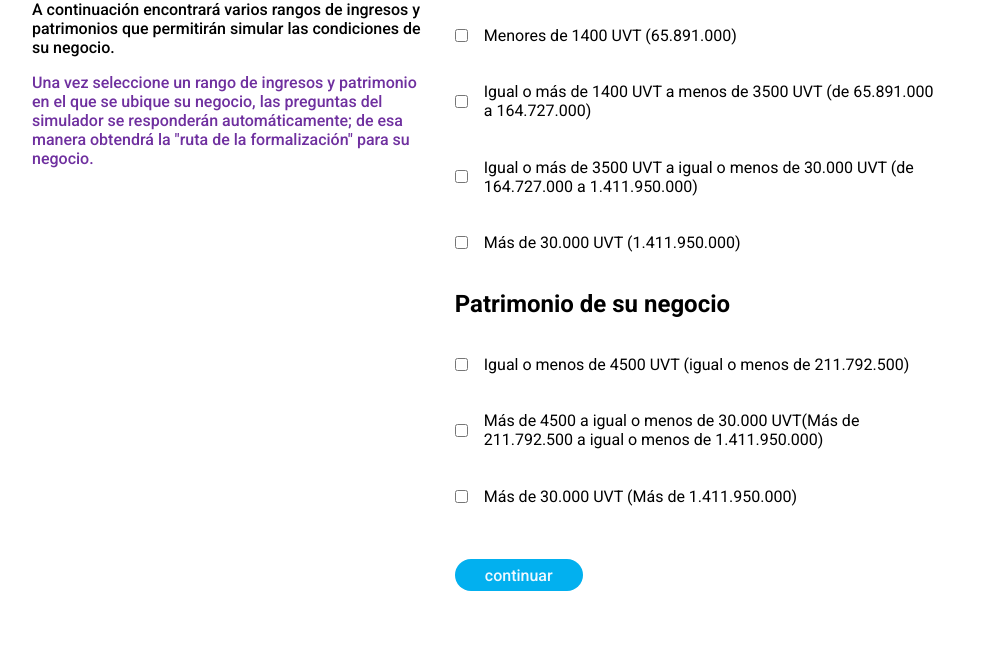
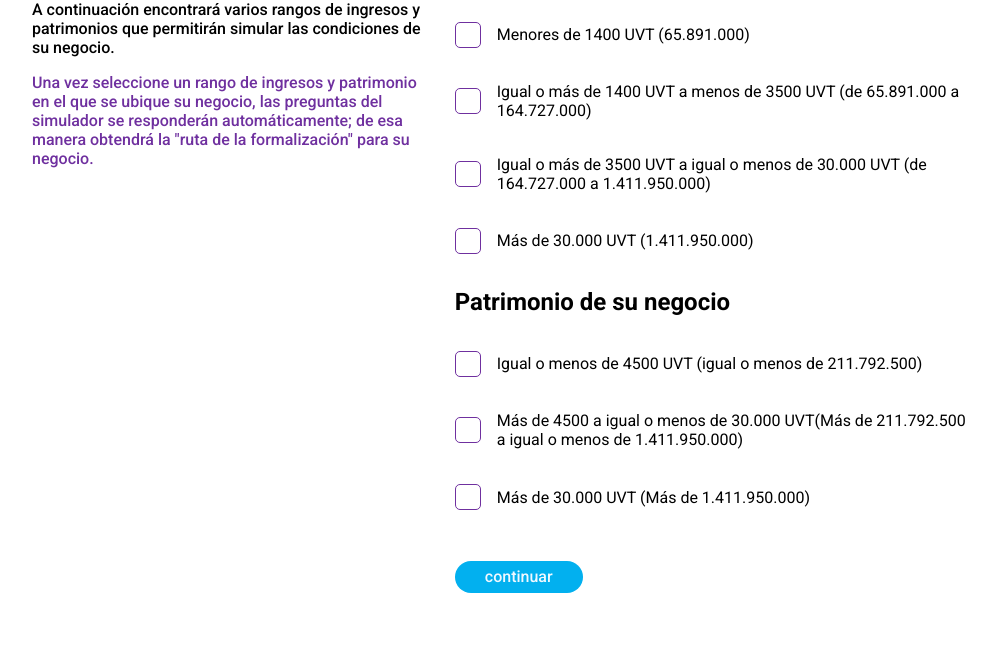
Before and after one commit to 1Tai7/example-dian, a plain HTML site: page DIAN 6/index.html in a window 1280 px wide. Shown: the part 134-800 px from the top of the page, without its empty margins (80-1076 px from the left). Drawn offline with Linux system fonts and the light colour scheme.

Commit message:
improve input

```diff
--- a/DIAN 6/index.css
+++ b/DIAN 6/index.css
@@ -1,6 +1,7 @@
 * {
   margin: 0;
   font-family: "Roboto", sans-serif;
+  box-sizing: border-box;
 }
 body {
   margin-inline: 7rem;
@@ -44,12 +45,13 @@ nav img {
   flex-direction: column;
   justify-content: space-around;
   height: 85vh;
-  width: 30rem;
+  width: 32rem;
 }
 
 .container .options-right-container div {
   display: flex;
   align-items: center;
+  gap: 1rem;
 }
 .container .options-right-container .title-options-year h3 {
   margin-right: 1rem;
@@ -57,17 +59,30 @@ nav img {
 .container .options-right-container h3 {
   font-size: x-large;
 }
+.container .options-right-container input[type="radio"] {
+  width: 24px;
+  height: 24px;
+  border: 1px solid #6f309f;
+  appearance: none;
+  border-radius: 5px;
+  color: white;
+  padding: 12px;
+  cursor: pointer;
+}
+.container .options-right-container input[type="radio"]:checked {
+  background-image: url("./../../../assets/images/check-icon.svg");
+  background-repeat: no-repeat;
+  background-position: center;
+  background-color: #6f309f;
+  color: white;
+}
 
-.container .options-right-container input:checked {
-  border: none;
-}
-.container .options-right-container input {
-  margin-right: 1rem;
+.container .options-right-container input[type="radio"]:focus {
+  outline-color: transparent;
 }
 .container .options-right-container label {
-  font-weight: normal;
+  cursor: pointer;
 }
-
 .container .options-right-container button {
   height: 2rem;
   width: 8rem;
--- a/DIAN 6/index.html
+++ b/DIAN 6/index.html
@@ -38,20 +38,27 @@
                         stroke-width="0" fill="#6F309F"></path>
                 </svg>
             </div>
-            <div><input type="checkbox"><label> Menores de 1400 UVT (65.891.000)</label></div>
-            <div><input type="checkbox"><label> Igual o más de 1400 UVT a menos de 3500 UVT (de 65.891.000
+            <div><input id="answer-one" name="check-one" type="radio"><label for="answer-one"> Menores de 1400 UVT
+                    (65.891.000)</label></div>
+            <div><input id="answer-two" name="check-one" type="radio"><label for="answer-two"> Igual o más de 1400 UVT a
+                    menos de 3500 UVT (de 65.891.000
                     a 164.727.000)</label></div>
-            <div><input type="checkbox"><label> Igual o más de 3500 UVT a igual o menos de 30.000 UVT (de
+            <div><input id="answer-three" name="check-one" type="radio"><label for="answer-three"> Igual o más de 3500
+                    UVT a igual o menos de 30.000 UVT (de
                     164.727.000 a 1.411.950.000)</label></div>
-            <div><input type="checkbox"><label> Más de 30.000 UVT (1.411.950.000)</label></div>
+            <div><input id="answer-four" name="check-one" type="radio"><label for="answer-four"> Más de 30.000 UVT
+                    (1.411.950.000)</label></div>
 
             <h3>Patrimonio de su negocio</h3>
 
-            <div><input type="checkbox"><label>Igual o menos de 4500 UVT (igual o menos de
+            <div><input id="answer-five" name="check-two" type="radio"><label for="answer-five">Igual o menos de 4500
+                    UVT (igual o menos de
                     211.792.500)</label></div>
-            <div><input type="checkbox"><label> Más de 4500 a igual o menos de 30.000 UVT(Más de
+            <div><input id="answer-six" name="check-two" type="radio"><label for="answer-six"> Más de 4500 a igual o
+                    menos de 30.000 UVT(Más de
                     211.792.500 a igual o menos de 1.411.950.000)</label></div>
-            <div><input type="checkbox"><label> Más de 30.000 UVT (Más de 1.411.950.000)</label></div>
+            <div><input id="answer-seven" name="check-two" type="radio"><label for="answer-seven"> Más de 30.000 UVT
+                    (Más de 1.411.950.000)</label></div>
 
             <div><button>continuar</button></div>
 
```
